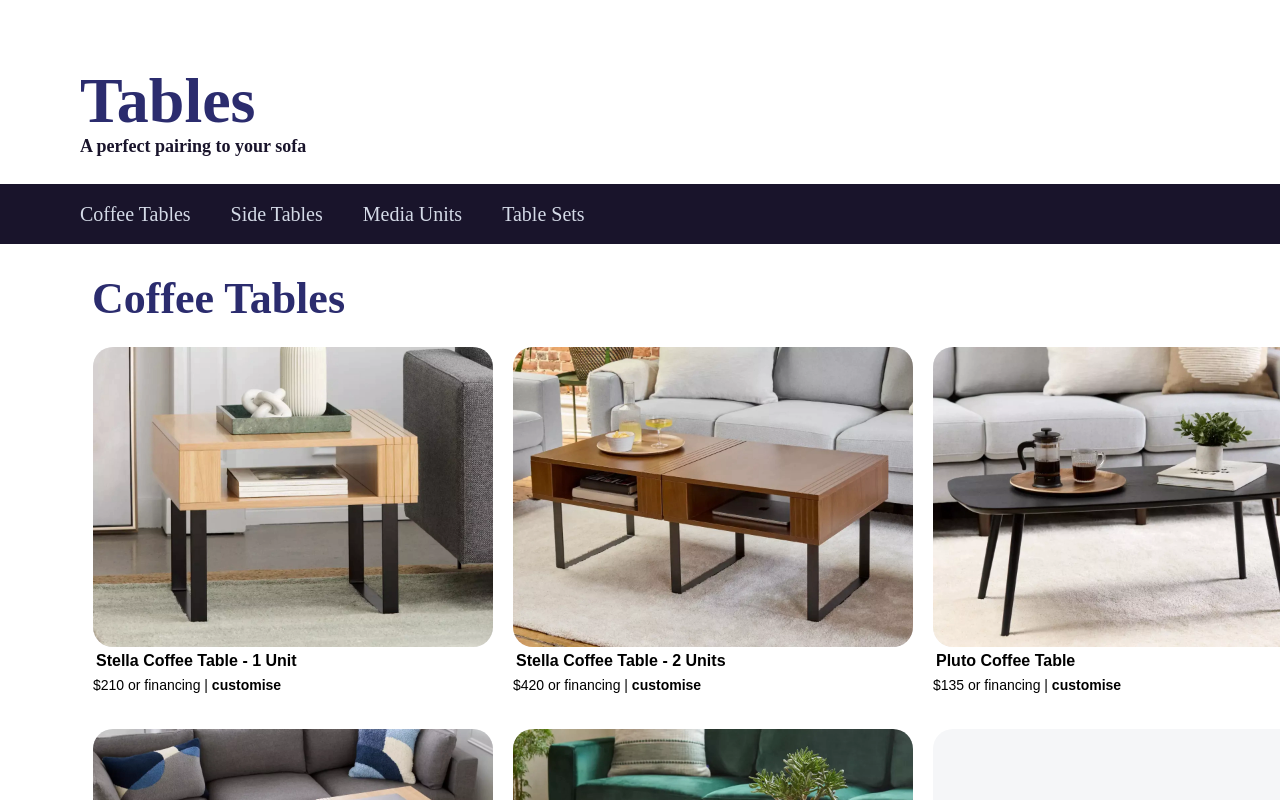
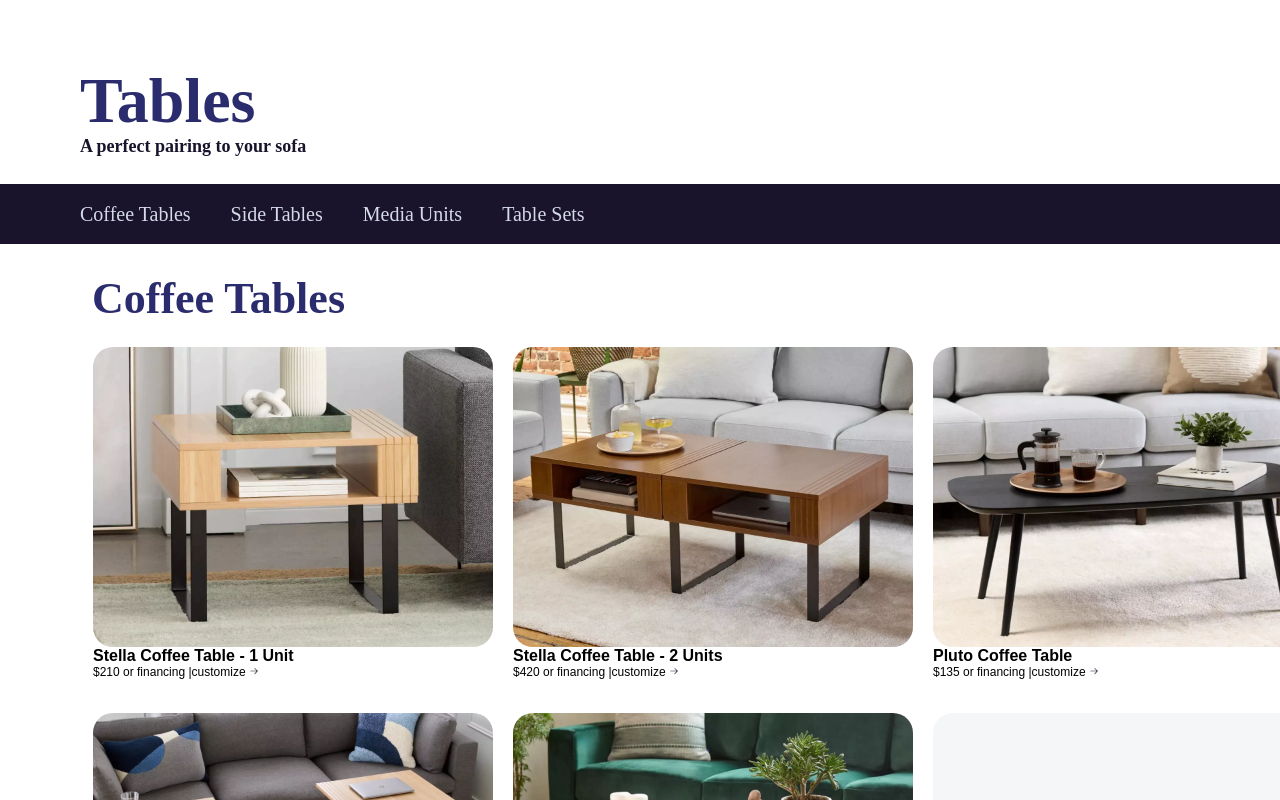
Before and after one commit to abbyshabi/cozey_table_UI, a React (Create React App) app: page / in a window 1280 px wide. Shown: the top 800 px of the page. Built offline with nearby package versions, Linux system fonts and the light colour scheme; what webfontloader would draw is missing.

Commit message:
chore: add arrow to customize button

```diff
--- /dev/null
+++ b/src/Components/ArrowIcon/index.js
@@ -0,0 +1,24 @@
+import React from 'react';
+
+const ArrowIcon = ({ size = 32, color = '#19142B', direction = 'right' }) => {
+  return (
+    <svg
+      xmlns="http://www.w3.org/2000/svg"
+      width={size}
+      height={size}
+      viewBox="0 0 32 32"
+      fill="none"
+    >
+      <path
+        d={
+          direction === 'right'
+            ? 'M18.5 6L17.07 7.393L24.65 15H4.5V17H24.65L17.07 24.573L18.5 26L28.5 16L18.5 6Z'
+            : 'M28.5 17H8.35L15.93 9.427L14.5 8L4.5 18L14.5 28L15.93 26.573L8.35 19H28.5V17Z'
+        }
+        fill={color}
+      />
+    </svg>
+  );
+};
+
+export default ArrowIcon;
--- a/src/Components/ProductCard/index.js
+++ b/src/Components/ProductCard/index.js
@@ -1,9 +1,9 @@
 import React, { useState } from 'react'
 import './style.css'
+import ArrowIcon from '../ArrowIcon/index'
 
 const ProductCard = ({ product }) => {
   const [colorOptionsVisible, setColorOptionsVisible] = useState(false)
-
 
   const toggleColorOptions = () => {
     setColorOptionsVisible(!colorOptionsVisible)
@@ -12,12 +12,20 @@ const ProductCard = ({ product }) => {
   return (
     <div className='product-card'>
       <img
-        src={process.env.PUBLIC_URL + '/images/'+product?.imageUrl}
+        src={process.env.PUBLIC_URL + '/images/' + product?.imageUrl}
         alt={product.description}
         className='product-image'
       />
-      <h6 className='product-title'>{product?.description}</h6>
-      <p className='product-description'>{product?.price} | <b>customise </b></p>
+     <div className='product-details'>
+        <h6 className='product-title'>{product?.description}</h6>
+        <p className='product-description'>
+          {product?.price} |{' '}
+          <span className='customize'>
+            {' '}
+            customize <ArrowIcon size={10} color='#19142B' direction='right' />
+          </span>
+        </p>
+      </div>
       {/* <div className='color-options-toggle' onClick={toggleColorOptions}>
         Color Options
       </div>
--- a/src/Components/ProductCard/style.css
+++ b/src/Components/ProductCard/style.css
@@ -20,16 +20,34 @@
     object-fit: contain;
 }
 
-.product-title {
+
+.product-details {
+    flex-grow: 1;
+    display: flex;
+    flex-direction: column;
+    align-items: flex-start;
+  }
+
+  .product-title {
+    margin: 0;
     font-size: 16px;
-    margin: 5px 3px;
+
+  }
+
+  .product-description {
+    margin: 0;
+    font-size: 12px;
+    display: flex;
+  }
+
+/* .product-description {
+    font-size: 12px;
+    margin: 2px 0;
+    display: flex;
+} */
+.customize {
+    margin-left: 0;
 }
-
-.product-description {
-    font-size: 14px;
-    margin: 2px 0;
-}
-
 .color-options-toggle {
     position: absolute;
     bottom: 8px;
@@ -50,7 +68,6 @@
     flex-direction: column;
     align-items: center;
 }
-
 @media (max-width: 768px) {
     img{
         border-radius: 20px;
```
